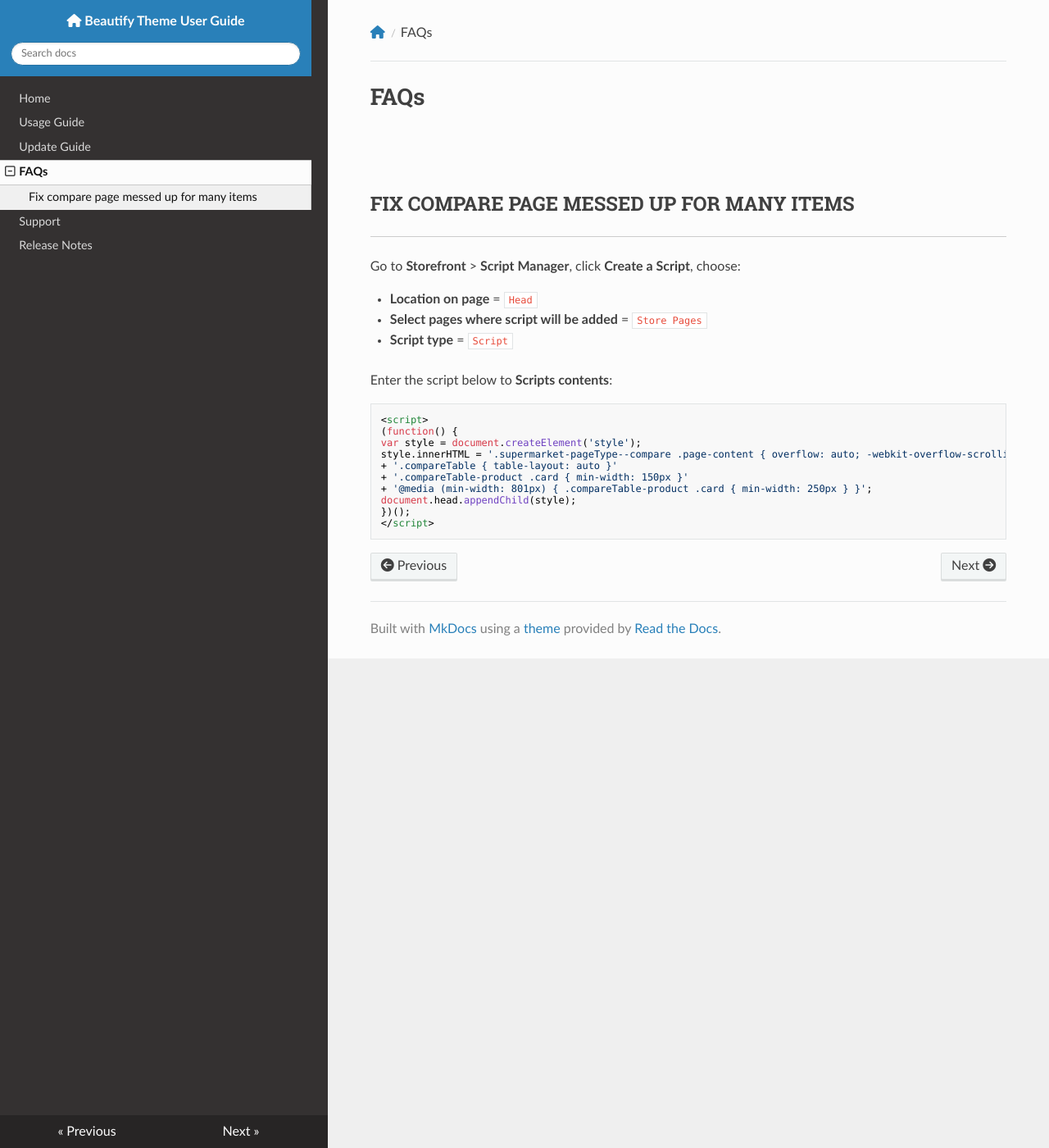
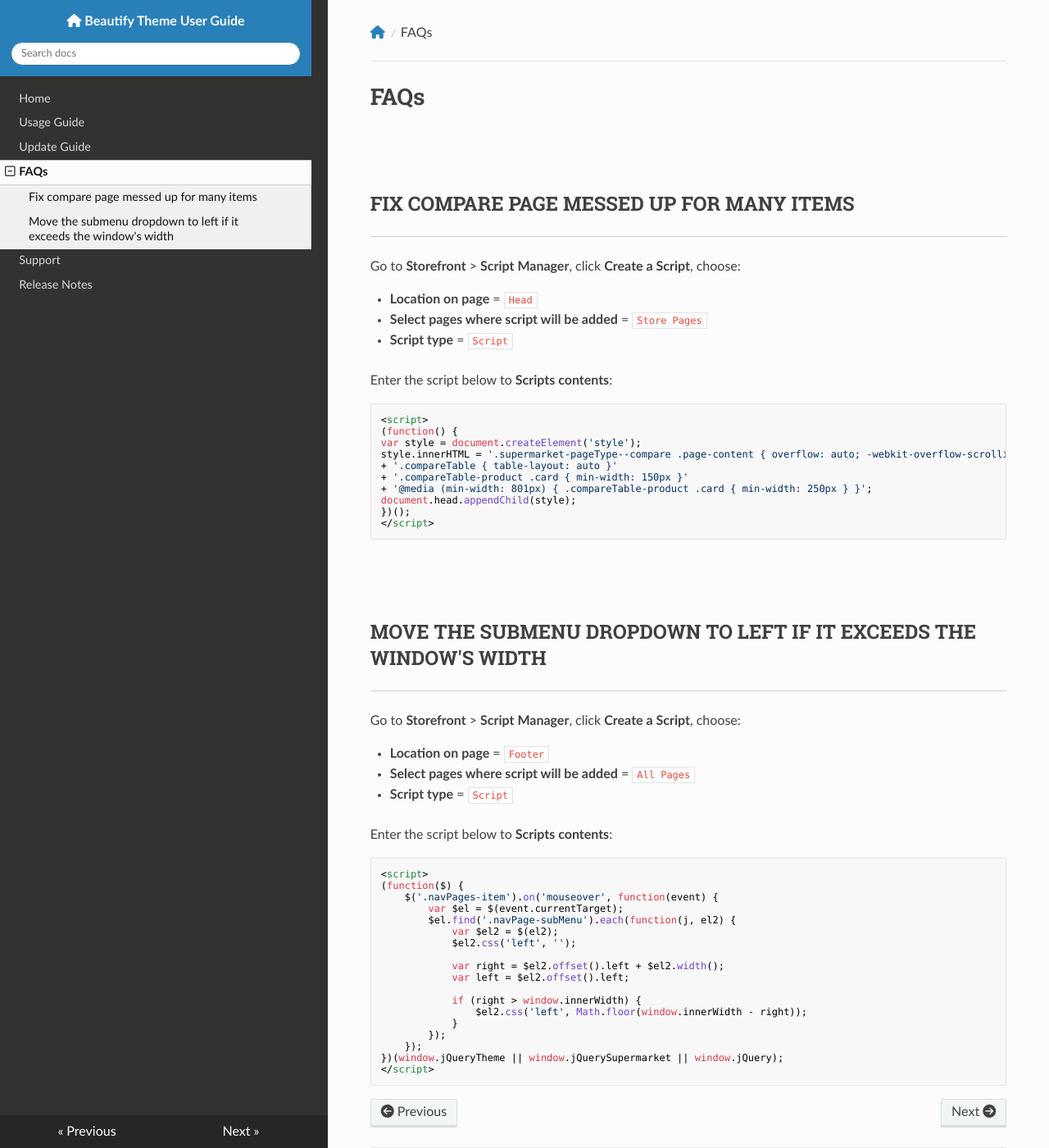
Before and after one commit to tvlgiao/bc-beautify-docs, an MkDocs documentation site: the page built from docs/faqs.md, in a window 1280 px wide and 1400 px high. Shown: the whole window at 82% size. Built offline with MkDocs 1.6.1, drawn with Linux system fonts in a browser that asks for light colours; nearby versions of some CDN libraries.

````diff
--- a/docs/faqs.md
+++ b/docs/faqs.md
@@ -22,3 +22,35 @@ document.head.appendChild(style);
 })();
 </script>
 ```
+
+
+## Move the submenu dropdown to left if it exceeds the window's width
+
+Go to **Storefront** > **Script Manager**, click **Create a Script**, choose:
+
+- **Location on page** = `Footer`
+- **Select pages where script will be added** = `All Pages`
+- **Script type** = `Script`
+
+Enter the script below to **Scripts contents**:
+
+```html
+<script>
+(function($) {
+    $('.navPages-item').on('mouseover', function(event) {
+        var $el = $(event.currentTarget);
+        $el.find('.navPage-subMenu').each(function(j, el2) {
+            var $el2 = $(el2);
+            $el2.css('left', '');
+
+            var right = $el2.offset().left + $el2.width();
+            var left = $el2.offset().left;
+
+            if (right > window.innerWidth) {
+                $el2.css('left', Math.floor(window.innerWidth - right));
+            }
+        });
+    });
+})(window.jQueryTheme || window.jQuerySupermarket || window.jQuery);
+</script>
+```
````
Also changed, not shown: docs/changelog.md (+4 -0 lines).
